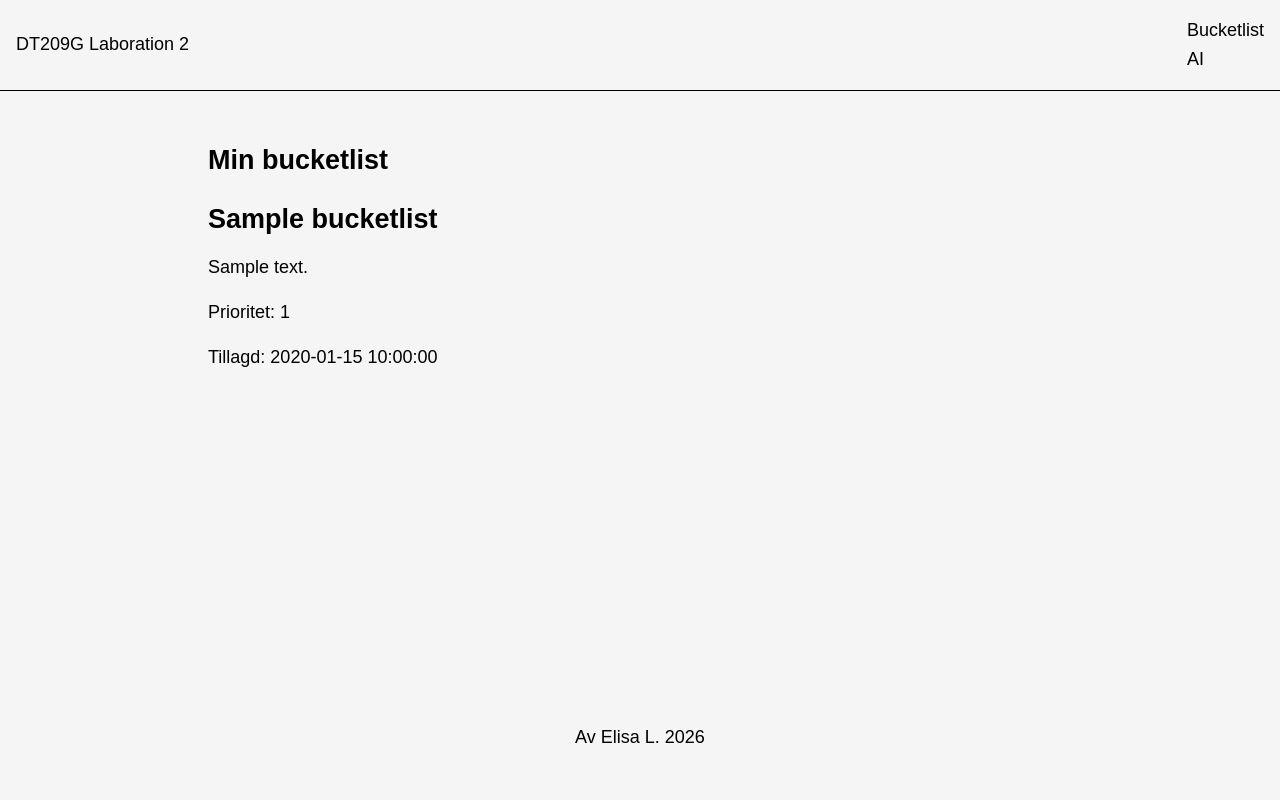
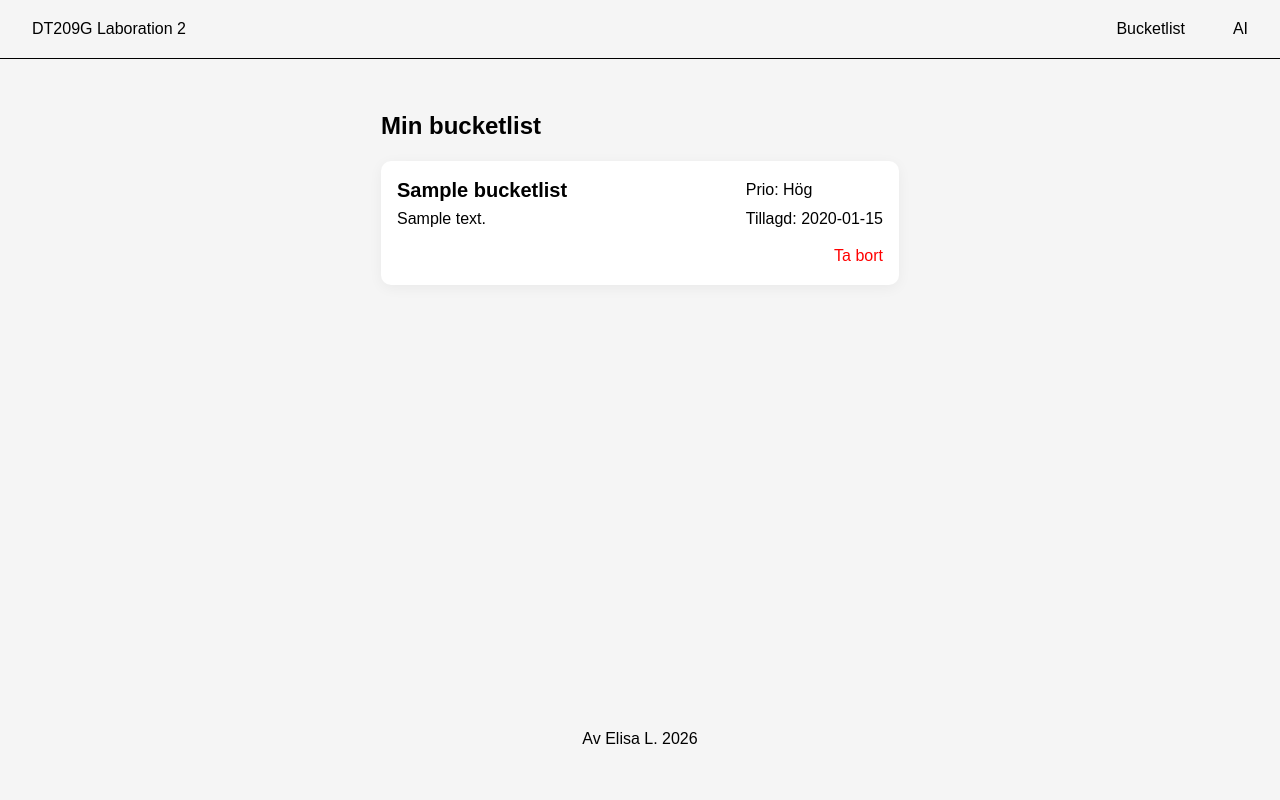
Before and after one commit to elisalindstrom/dt209g_lab2, a PHP site: page /bucketlist.php in a window 1280 px wide. Run offline with PHP 8.4, Linux system fonts and the light colour scheme; tables that the repository leaves empty hold one stand-in row (values such as "Sample post"); data that the repository does not hold is empty; a stand-in replaces the project's code that opens the database connection; some libraries are stand-ins or nearby versions.

Commit message:
skapat metoder för att lägga till och ta bort data

```diff
--- a/bucketlist.php
+++ b/bucketlist.php
@@ -14,13 +14,30 @@ $items = $bucketlist->getItems();
 <section>
     <h1>Min bucketlist</h1>
     <?php if (!empty($items)) { ?>
-        <ul>
+        <ul class="bucketlist">
             <?php foreach ($items as $item) { ?>
                 <li>
-                    <h2><?= $item["name"]; ?></h2>
-                    <p><?= $item["description"]; ?></p>
-                    <p>Prioritet: <?= $item["priority"]; ?></p>
-                    <p>Tillagd: <?= $item["created_at"]; ?></p>
+                    <div class="list-top">
+                        <div>
+                            <h2><?= $item["name"]; ?></h2>
+                            <p><?= $item["description"]; ?></p>
+                        </div>
+                        <div>
+                            <?php
+                            if ($item["priority"] == 1) {
+                                $prio = "Hög";
+                            } elseif ($item["priority"] == 2) {
+                                $prio = "Medel";
+                            } else {
+                                $prio = "Låg";
+                            } ?>
+                            <p>Prio: <?= $prio; ?></p>
+                            <p>Tillagd: <?= date("Y-m-d", strtotime($item["created_at"])); ?></p>
+                        </div>
+                    </div>
+                    <div class="list-bottom">
+                        <a href="bucketlist.php?deleteid=<?= $item["id"]; ?>">Ta bort</a>
+                    </div>
                 </li>
             <?php } ?>
         </ul>
--- a/css/style.css
+++ b/css/style.css
@@ -6,7 +6,7 @@
 
 body {
     background-color: #F5F5F5;
-    font-size: 18px;
+    font-size: 16px;
     color: #000000;
     font-family: "Source Sans 3", Arial, sans-serif;
     line-height: 1.6;
@@ -32,7 +32,7 @@ p {
     display: flex;
     justify-content: space-between;
     align-items: center;
-    padding: 1rem;
+    padding: 1rem 2rem;
     gap: 1rem;
     border-bottom: 1px solid #000000;
 }
@@ -40,6 +40,11 @@ p {
 .logo {
     color: #000000;
     text-decoration: none;
+}
+
+nav ul {
+    display: flex;
+    gap: 3rem;
 }
 
 ul {
@@ -63,10 +68,53 @@ main {
 }
 
 section {
+    max-width: 550px;
     padding: 1rem;
+    margin: 0 auto;
 }
 
+.bucketlist {
+    display: flex;
+    flex-direction: column;
+    gap: 1rem;
+    margin: 0 auto;
+}
 
+.list-top {
+    display: flex;
+    justify-content: space-between;
+    align-items: flex-start;
+    gap: 1.5rem;
+}
+
+.list-bottom {
+    display: flex;
+    justify-content: flex-end;
+    padding-top: 0.5rem;
+}
+
+.bucketlist li {
+    background-color: #FFFFFF;
+    box-shadow: 0 3px 14px 0 rgba(0, 0, 0, 0.05);
+    border-radius: 10px;
+    padding: 1rem;
+    display: flex;
+    flex-direction: column;
+}
+
+.bucketlist li h2 {
+    font-size: 20px;
+    margin-bottom: 0.2rem;
+    line-height: 1.3;
+}
+
+.bucketlist li p {
+    margin-bottom: 0.2rem;
+}
+
+.bucketlist li a {
+    color: red;
+}
 
 footer {
     display: flex;
@@ -74,9 +122,17 @@ footer {
     padding: 2rem;
 }
 
-@media (max-width: 600px) {
+@media (max-width: 650px) {
     .header {
         flex-direction: column;
         text-align: center;
     }
+
+    nav ul {
+        flex-direction: column;
+    }
+
+    .list-top {
+        flex-direction: column;
+    }
 }
--- a/includes/header.php
+++ b/includes/header.php
@@ -12,7 +12,7 @@
     <header class="header">
         <a href="index.php" class="logo">DT209G Laboration 2</a>
 
-        <nav class="nav">
+        <nav>
             <ul>
                 <li><a href="bucketlist.php">Bucketlist</a></li>
                 <li><a href="ai.php">AI</a></li>
```
Also changed, not shown: classes/Bucketlist.class.php (+67 -0 lines), 1 other file.
